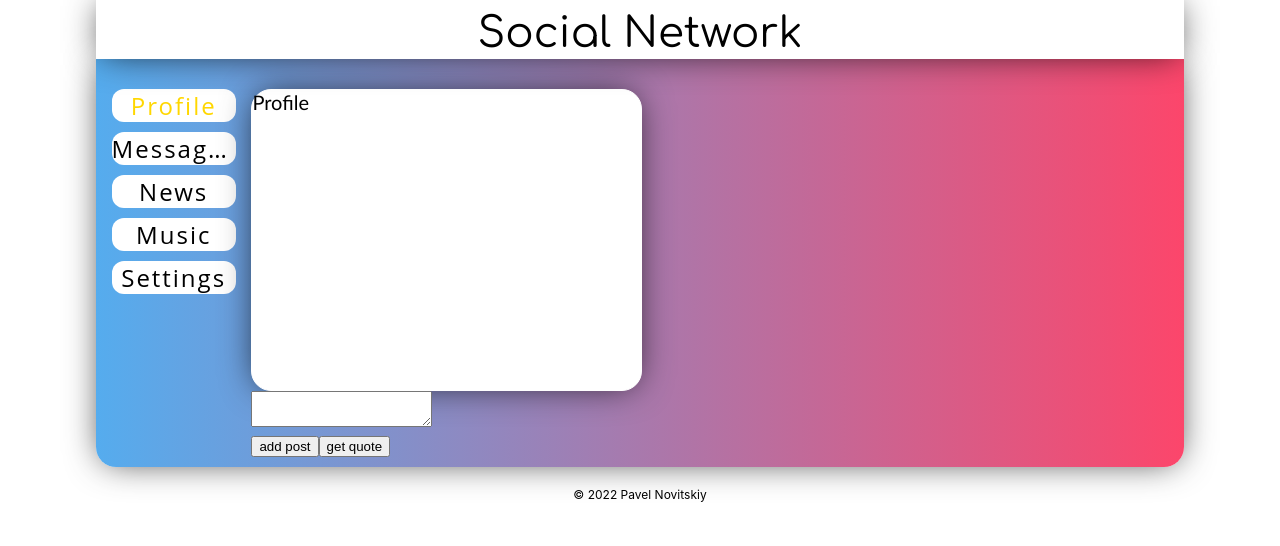
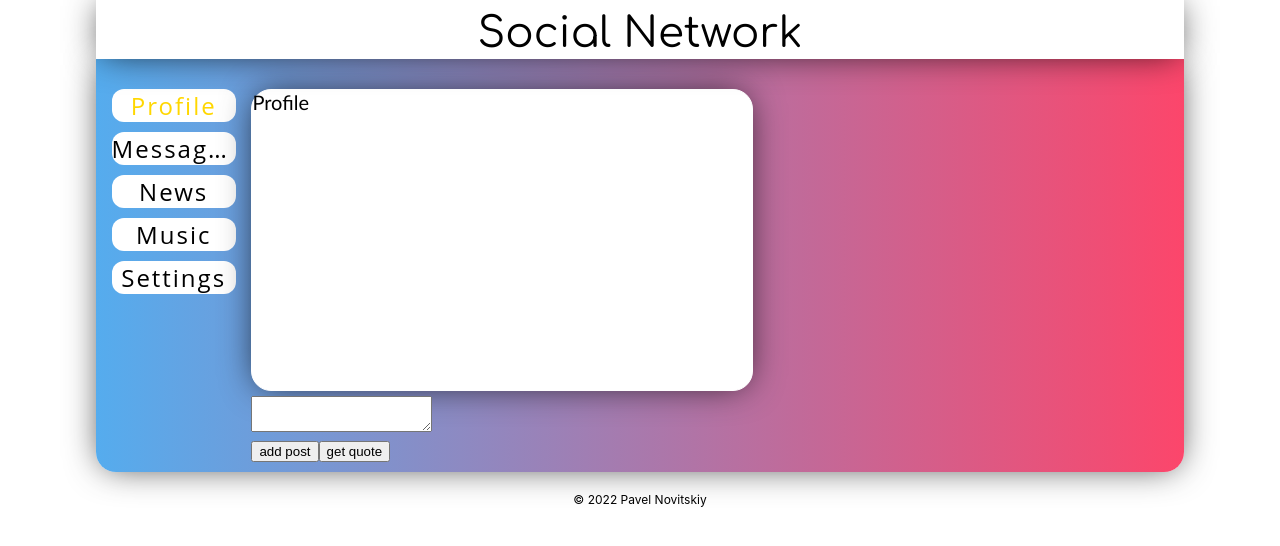
Before and after one commit to pnovitskii/Social-network-pet-project, a React (Create React App) app: page /profile in a window 1280 px wide. Shown: the top 546 px of the page. Built offline with nearby package versions, Linux system fonts and the light colour scheme.

Commit message:
refactoring

```diff
--- a/src/components/Content/Profile/Posts/Post/Post.module.css
+++ b/src/components/Content/Profile/Posts/Post/Post.module.css
@@ -2,9 +2,10 @@
   .item {
     font-size: 15px;
     width: 31vh;
+    margin-top: 10px;
   }
   .item .body .name {
-    /* margin-top: 15px; */
+    margin-top: 15px;
     font-size: 14px;
   }
   .avatar img {
@@ -12,14 +13,15 @@
   }
 }
 
-@media only screen and (min-width: 1100px) {
+@media only screen and (min-width: 700px) {
   .item {
     width: 80vh;
+    margin-top: 15px;
   }
 }
 .item {
     display: grid;
-    margin-top: 20px;
+
     height: fit-content;
     padding-bottom: 15px;
     padding-right: 10px;
@@ -27,25 +29,18 @@
     box-shadow: 0px 0px 35px -6px rgba(0, 0, 0, 0.79);
     background-color: white;
     border-radius: 20px;
-    margin-left: 15px;
+    /* margin-left: 15px; */
     grid-template-columns: 2fr 10fr;
-    /* grid-auto-rows: 50px; */
   }
 
   .avatar {
     margin-left: 10px;
-    /* grid-column-start: 1;
-    grid-row-start: 1;
-    grid-column-end: 2; */
   }
 
   .avatar img {
-    /* width: 80px;
-    height: 80px; */
     max-width: 80px;
     border-radius: 40px;
     margin-top: 10px;
-    /* grid-area: a; */
   }
 
   .name {
--- a/src/components/Content/Profile/Profile.module.css
+++ b/src/components/Content/Profile/Profile.module.css
@@ -19,9 +19,10 @@
   border: 1px solid white;
   border-radius: 20px;
   height: 300px;
-  /* margin-left: 15px; */
+  margin-bottom: 5px;
   margin-top: 30px;
-  width: 50%;
+  width: 100%;
+  max-width: 500px;
   background-color: white;
   -webkit-box-shadow: 0px 0px 35px -6px rgba(0, 0, 0, 0.79);
   box-shadow: 0px 0px 35px -6px rgba(0, 0, 0, 0.79);
```
